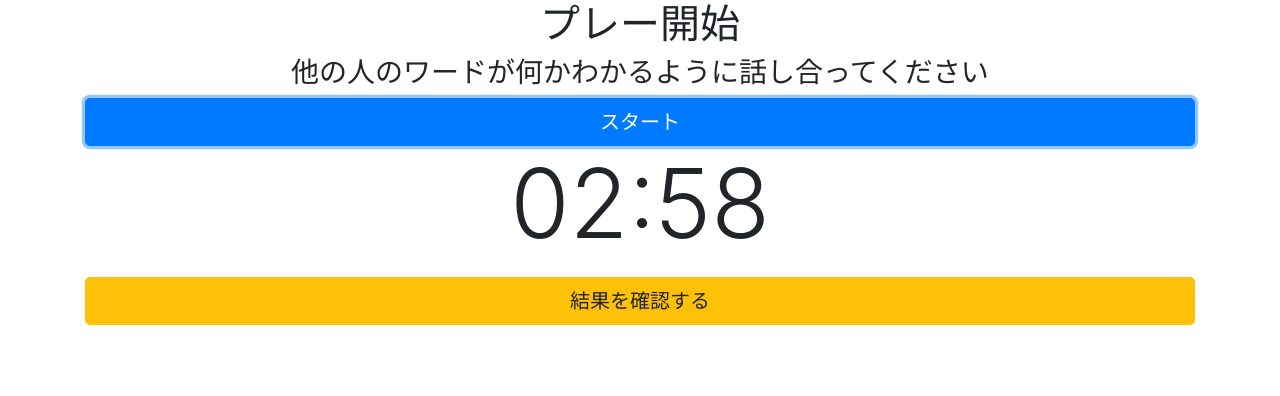
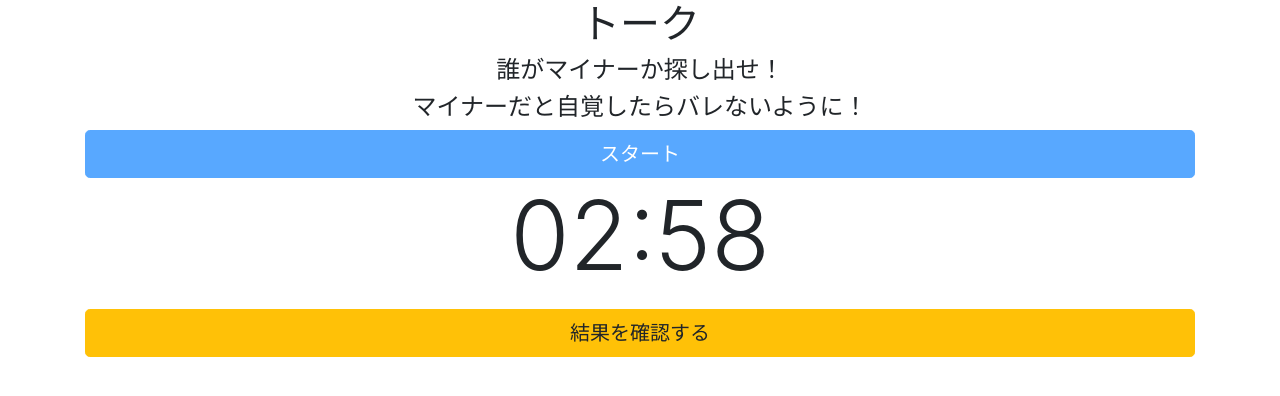
Before and after one commit to tbs-kt-fb/word-wolf, a plain HTML site: page playing.html in a window 1280 px wide. Both pictures are taken after a click on the button "スタート". Drawn offline with nearby package versions, Linux system fonts and the light colour scheme.

Commit message:
refactor: playing.html playing.js

```diff
--- a/playing.html
+++ b/playing.html
@@ -12,9 +12,10 @@
 
 <body>
     <div class="container">
-        <p class="h1 text-center">プレー開始</p>
-        <p class="h3 text-center">他の人のワードが何かわかるように話し合ってください</p>
-        <button class="btn btn-primary btn-lg btn-block" onclick="updateTimer()">スタート</button>
+        <p class="h1 text-center">トーク</p>
+        <p class="h4 text-center">誰がマイナーか探し出せ！</p>
+        <p class="h4 text-center">マイナーだと自覚したらバレないように！</p>
+        <button class="btn btn-primary btn-lg btn-block" onclick="startTimer(this)">スタート</button>
         <p class="display-1 text-center" id="timer-count"></p>
         <button class="btn btn-warning btn-lg btn-block" onclick="window.location.href='result.html'">結果を確認する</button>
     </div>
--- a/playing.js
+++ b/playing.js
@@ -2,30 +2,31 @@ let timerElement;
 let time;
 document.addEventListener('DOMContentLoaded', function () {
     timerElement = document.getElementById("timer-count");
-    time = 60 * 1000 * 3;
+    time = 60 * 3;
     displayTimer(time);
 });
 
-function updateTimer(millisecconds) {
-    if(millisecconds == null){
-        millisecconds = time;
-    }
-    let intervalId = setTimeout(function () {
-        millisecconds -= 1000;
-        if (millisecconds <= 0) {
-            clearInterval(intervalId);
-            millisecconds = 0;
+function startTimer(button){
+    button.setAttribute("disabled", "disabled");
+    updateTimer(time);
+}
+
+function updateTimer(secconds) {
+    setTimeout(function () {
+        secconds -= 1;
+        if (secconds <= 0) {
+            secconds = 0;
         }else{
-            updateTimer(millisecconds);
+            updateTimer(secconds);
         }
-        displayTimer(millisecconds);
+        displayTimer(secconds);
 
     }, 1000);
 }
 
 function displayTimer(millisecconds){
-    let minuite = ('00' + Math.floor(millisecconds / 60000)).slice(-2);
-    let second = ('00' + Math.floor((millisecconds % 60000) / 1000)).slice(-2);
+    let minuite = ('00' + Math.floor(millisecconds / 60)).slice(-2);
+    let second = ('00' + (millisecconds % 60)).slice(-2);
     if(millisecconds === 0){
         timerElement.textContent = "タイムアップ！"
     }else{
```
